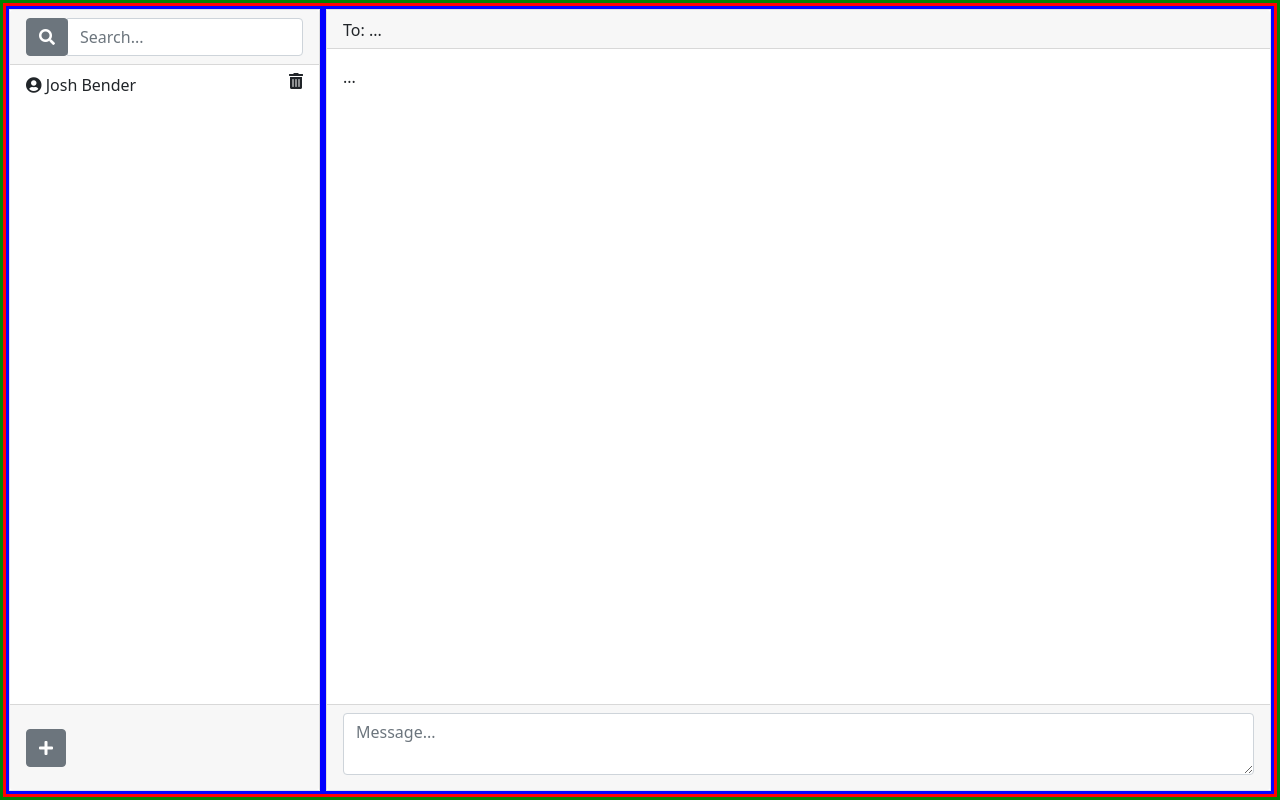
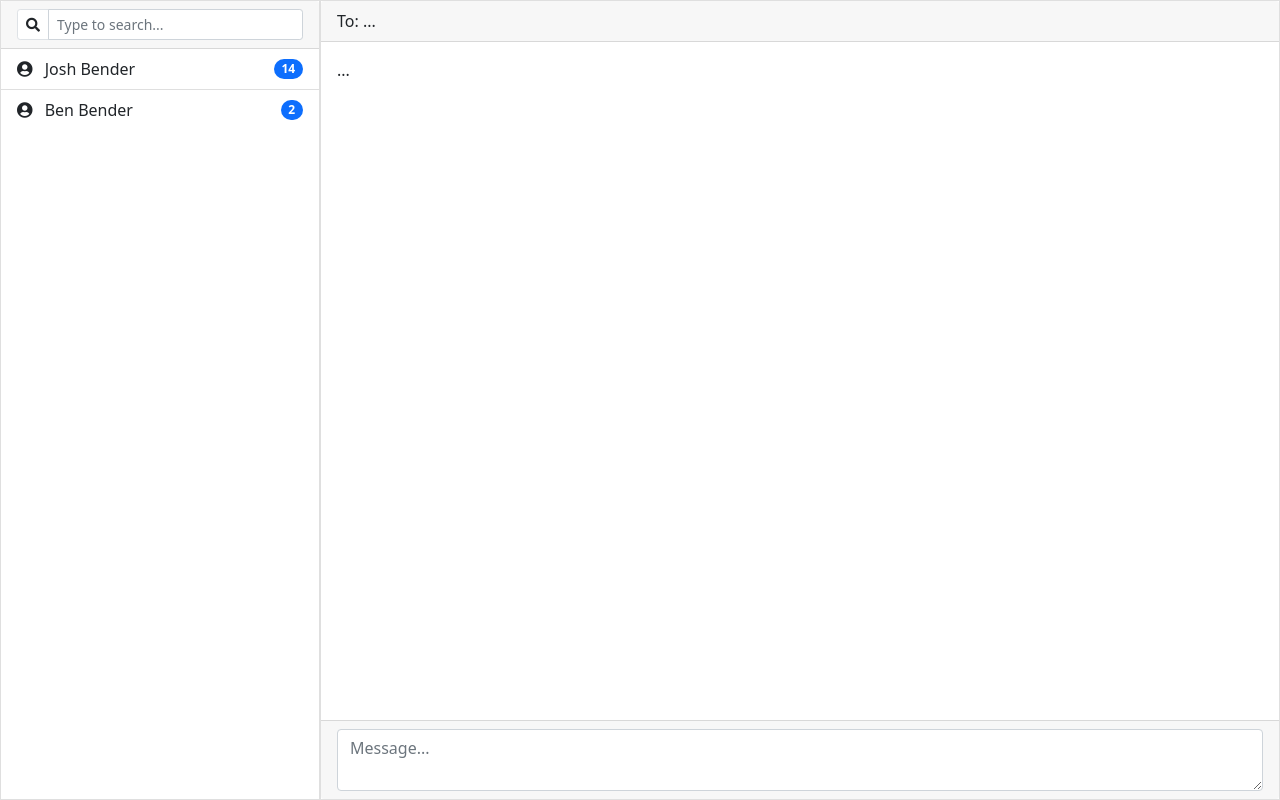
Before and after one commit to White-Diamond/OCTOGON, a Django app: template chatroom/templates/index.html in a window 1280 px wide. Run offline with Django 3.2, Linux system fonts and the light colour scheme; the template is opened without the code that fills it, so the values that code supplies are empty.

Commit message:
upgrade index.html template with smooth styling

```diff
--- a/chatroom/templates/index.html
+++ b/chatroom/templates/index.html
@@ -11,21 +11,6 @@
             height: 100%;
             width: 100%;
         }
-        .my-container{
-            border: 3px solid green;
-        }
-        .my-row{
-            border: 3px solid red;
-        }
-        .my-col{
-            border: 3px solid blue;
-        }
-        .my-card-header{
-            height: 5%;
-        }
-        .my-card-footer{
-            height: 11%;
-        }
     </style>
     <title>Document</title>
 </head>
@@ -35,29 +20,40 @@
         <div class="row h-100 my-row">
             <div class="col-3 p-0 my-col">
 
+                <!--
+                    1.) Make sidebar card a bluish color with white text
+                    2.) Translucent badge counters
+                    3.) Make search bar translucent
+                    4.) Start on text area and remember to float
+                -->
+
                 <!--Sidebar card-->
                 <div class="card h-100 rounded-0">
                     <div class="card-header">
-                        <div class="input-group">
-                            <div class="input-group-prepend">
-                                <button type="button" class="btn btn-secondary"><i class="fas fa-search"></i></button>
-                            </div>
-                            <input type="search" class="form-control" placeholder="Search..."/>
+                        <div class="input-group input-group-sm">
+                            <span class="input-group-text bg-white border" id="inputGroup-sizing-sm">
+                                <i class="fas fa-search"></i>
+                            </span>
+                            <input type="search" class="form-control" placeholder="Type to search..."/>
                         </div>
                     </div>
                     <div class="card-body p-0">
                         <div class="list-group list-group-flush">
-                            <button type="button" class="d-flex list-group-item list-group-item-action justify-content-between">
+                            <button type="button" class="d-flex list-group-item list-group-item-action justify-content-between align-items-center">
                                 <span>
-                                    <i class="fas fa-user-circle mr-5"></i>
+                                    <i class="fas fa-user-circle me-2"></i>
                                     <span>Josh Bender</span>
                                 </span>
-                                <i class="fas fa-trash-alt"></i>
+                                <span class="badge bg-primary rounded-pill">14</span>
+                            </button>
+                            <button type="button" class="d-flex list-group-item list-group-item-action justify-content-between align-items-center">
+                                <span>
+                                    <i class="fas fa-user-circle me-2"></i>
+                                    <span>Ben Bender</span>
+                                </span>
+                                <span class="badge bg-primary rounded-pill">2</span>
                             </button>
                         </div>
-                    </div>
-                    <div class="d-flex card-footer align-items-center my-card-footer">
-                        <button class="btn btn-secondary"><i class="fas fa-plus"></i></button>
                     </div>
                 </div>
 
@@ -66,16 +62,14 @@
 
                 <!--Chat card-->
                 <div class="card h-100 rounded-0">
-                    <div class="card-header my-card-header">
-                        <p class="p-0 m-0">To: ...</p>
+                    <div class="card-header">
+                        <p class="fs-6 p-0 m-0">To: ...</p>
                     </div>
                     <div class="card-body">
                         ...
                     </div>
-                    <div class="card-footer my-card-footer">
-                        <div class="form-group">
-                            <textarea class="form-control" placeholder="Message..." rows="2"></textarea>
-                        </div>
+                    <div class="card-footer">
+                        <textarea class="form-control" placeholder="Message..." rows="2"></textarea>
                     </div>
                 </div>
 
@@ -86,5 +80,3 @@
     <script src="https://cdn.jsdelivr.net/npm/bootstrap@5.0.0-beta3/dist/js/bootstrap.bundle.min.js" integrity="sha384-JEW9xMcG8R+pH31jmWH6WWP0WintQrMb4s7ZOdauHnUtxwoG2vI5DkLtS3qm9Ekf" crossorigin="anonymous"></script>
 </body>
 </html>
-
-<!--EVERY SINGLE ELEMENT SHOULD HAVE A 'MY-<ELEM-NAM>' CLASS SO THAT WE CAN DO OUR OWN STYLES ON IT-->
```
